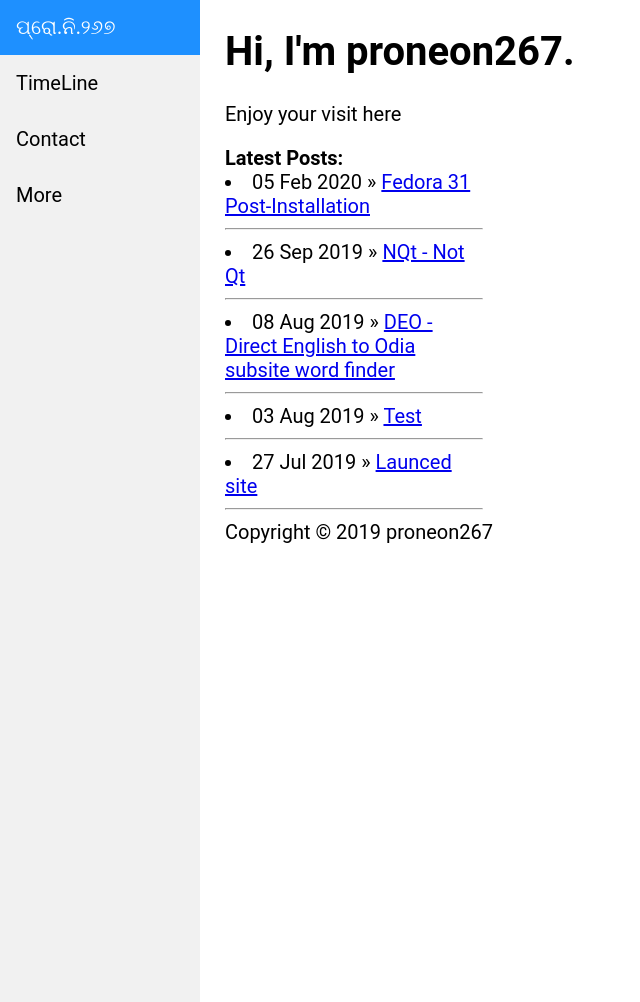
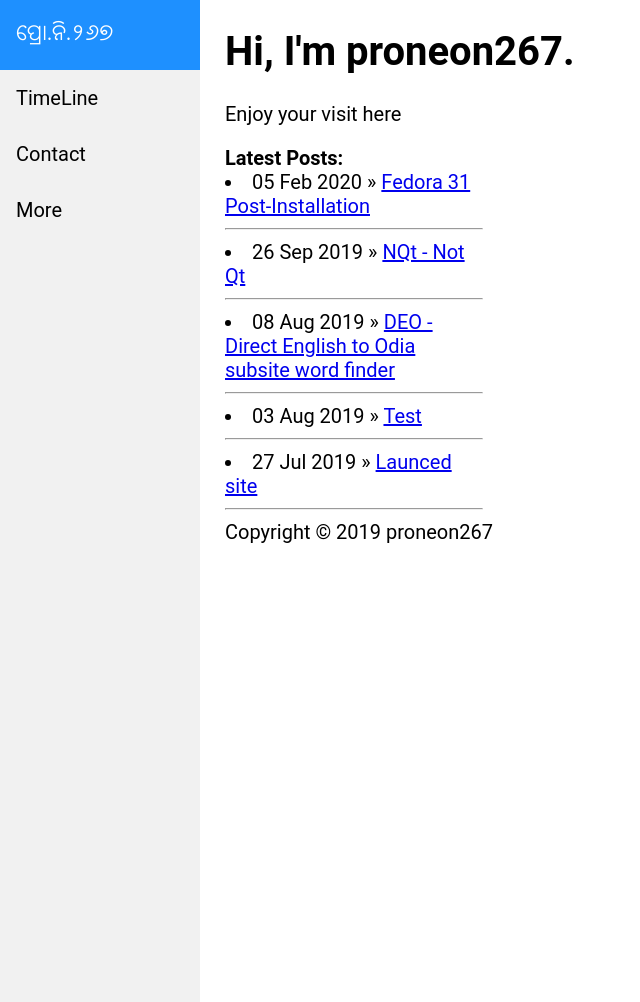
Before and after one commit to proneon267/proneon267.github.io, a Jekyll site: the page built from index.html, in a window 1280 px wide and 1002 px high. Shown: the whole window, without its empty margins (0-640 px from the left). Built offline with Jekyll 4.4.1, drawn with Linux system fonts in a browser that asks for light colours; some web fonts are replaced.

Commit message:
Added Lohit-Odia

```diff
--- a/_layouts/default.html
+++ b/_layouts/default.html
@@ -37,7 +37,7 @@
 
     @font-face {
         font-family: 'Lohit-Odia';
-        src: url('./fonts/Lohit-Odia.woff') format('woff');
+        src: url('/fonts/Lohit-Odia.woff') format('woff');
         unicode-range: U+0B00–0B7F;
       }
       [lang="or"] {
```
Also changed, not shown: fonts/Lohit-Odia.woff (renamed from _layouts/fonts/Lohit-Odia.woff).
